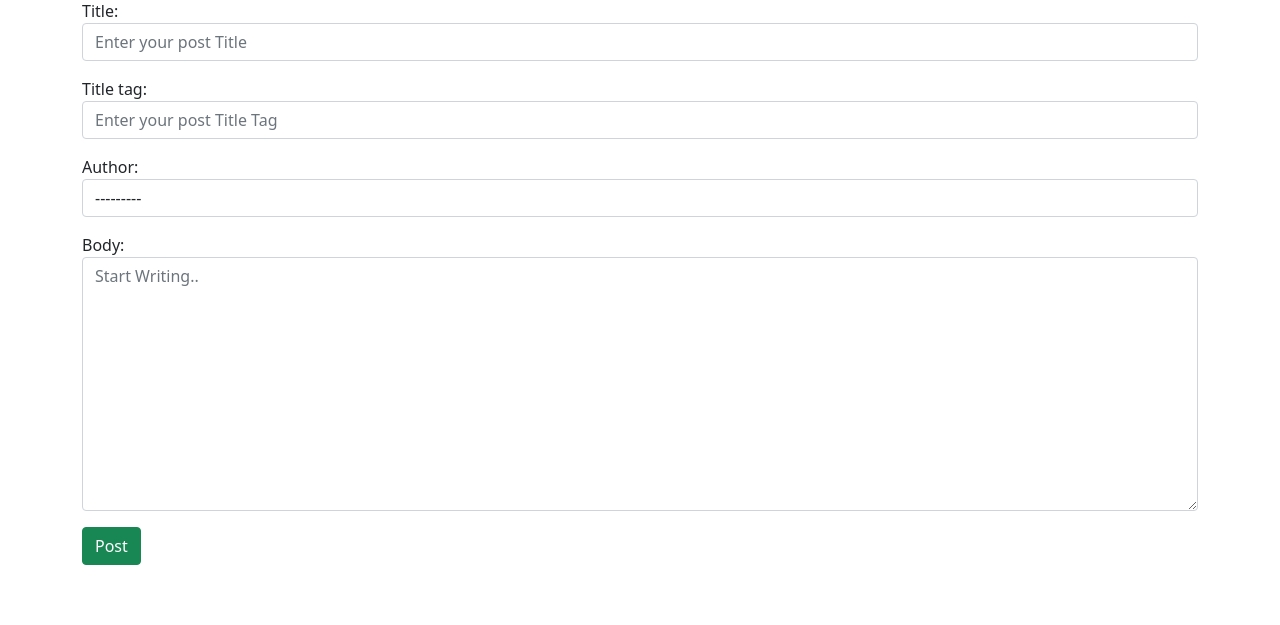
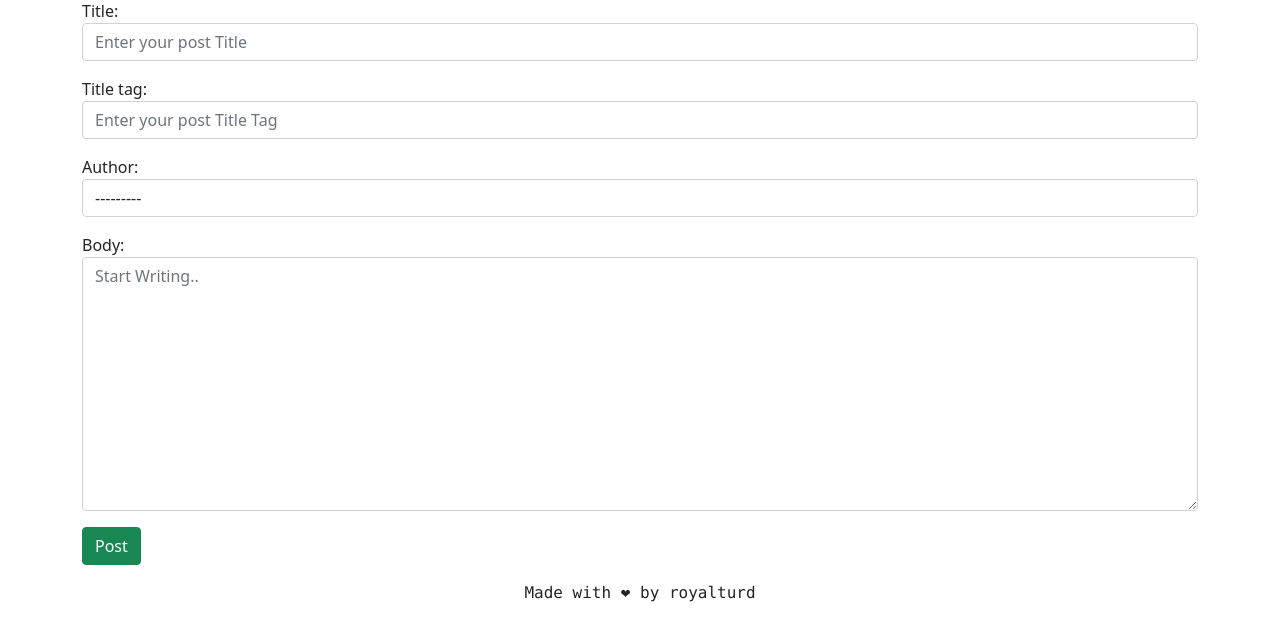
Before and after one commit to Python-snippets/Bl.og, a Django app: page /add_post/ in a window 1280 px wide. Shown: the part 185-810 px from the top of the page. Before the commit the page ends 750 px from the top, so only its background shows below. Run offline with Django 3.2, Linux system fonts and the light colour scheme; data comes from the database, SQL or seed files in the repository.

Commit message:
useless update
Signed-off-by: royalturd <samridhh.rudra@hotmail.com>

```diff
--- a/theblog/templates/base.html
+++ b/theblog/templates/base.html
@@ -33,7 +33,6 @@
     </div>
   </div>
 </nav>
-
     <br/>
     <div class="container">
         {% block content %}
@@ -51,5 +50,8 @@
     <script src="https://cdn.jsdelivr.net/npm/@popperjs/core@2.9.2/dist/umd/popper.min.js" integrity="sha384-IQsoLXl5PILFhosVNubq5LC7Qb9DXgDA9i+tQ8Zj3iwWAwPtgFTxbJ8NT4GN1R8p" crossorigin="anonymous"></script>
     <script src="https://cdn.jsdelivr.net/npm/bootstrap@5.0.2/dist/js/bootstrap.min.js" integrity="sha384-cVKIPhGWiC2Al4u+LWgxfKTRIcfu0JTxR+EQDz/bgldoEyl4H0zUF0QKbrJ0EcQF" crossorigin="anonymous"></script>
     -->
+  <div class="text-center" style="margin-bottom: 20px">
+  <p class="font-monospace" align ="bottom">Made with ❤ by royalturd </p>
+  </div>
   </body>
 </html>
```
